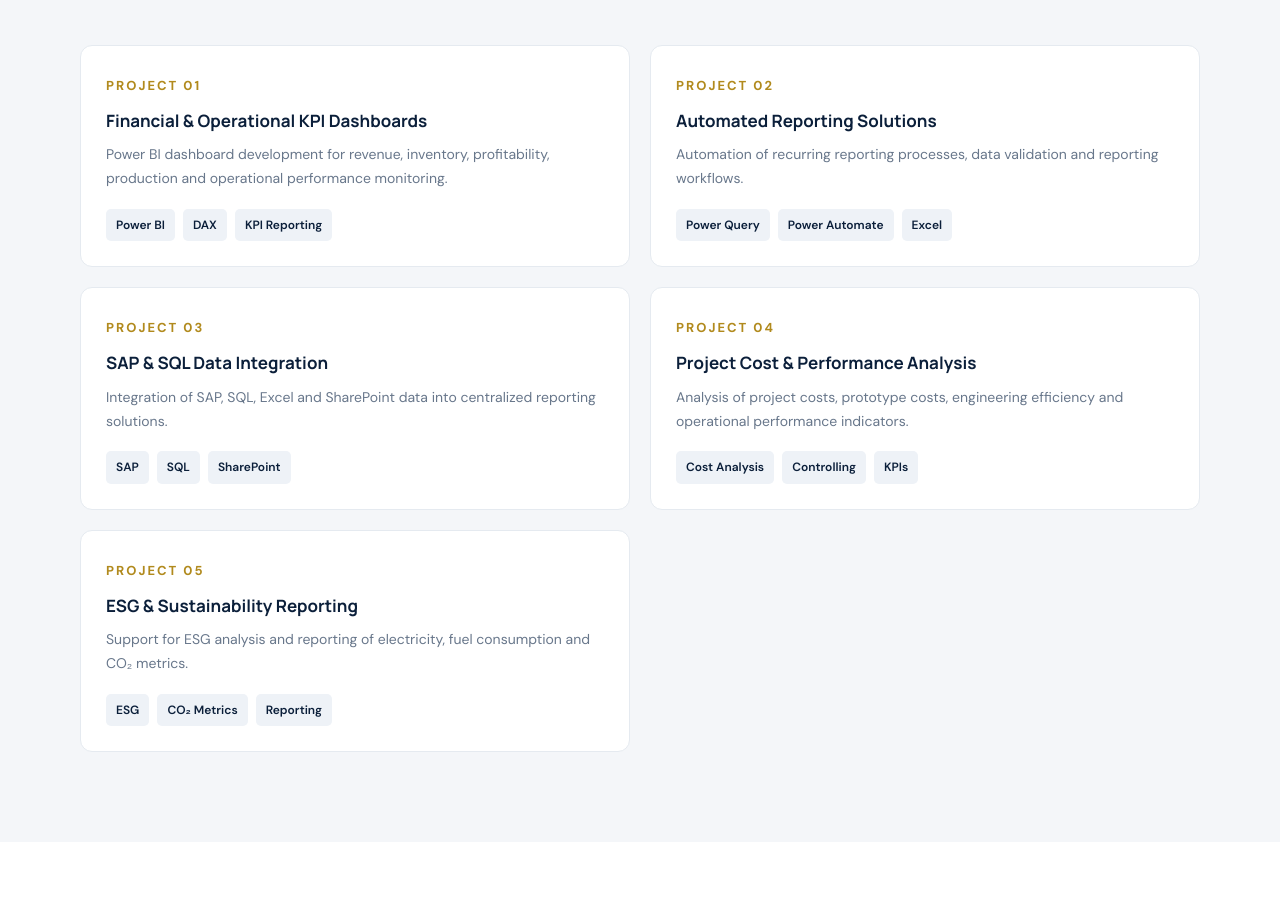
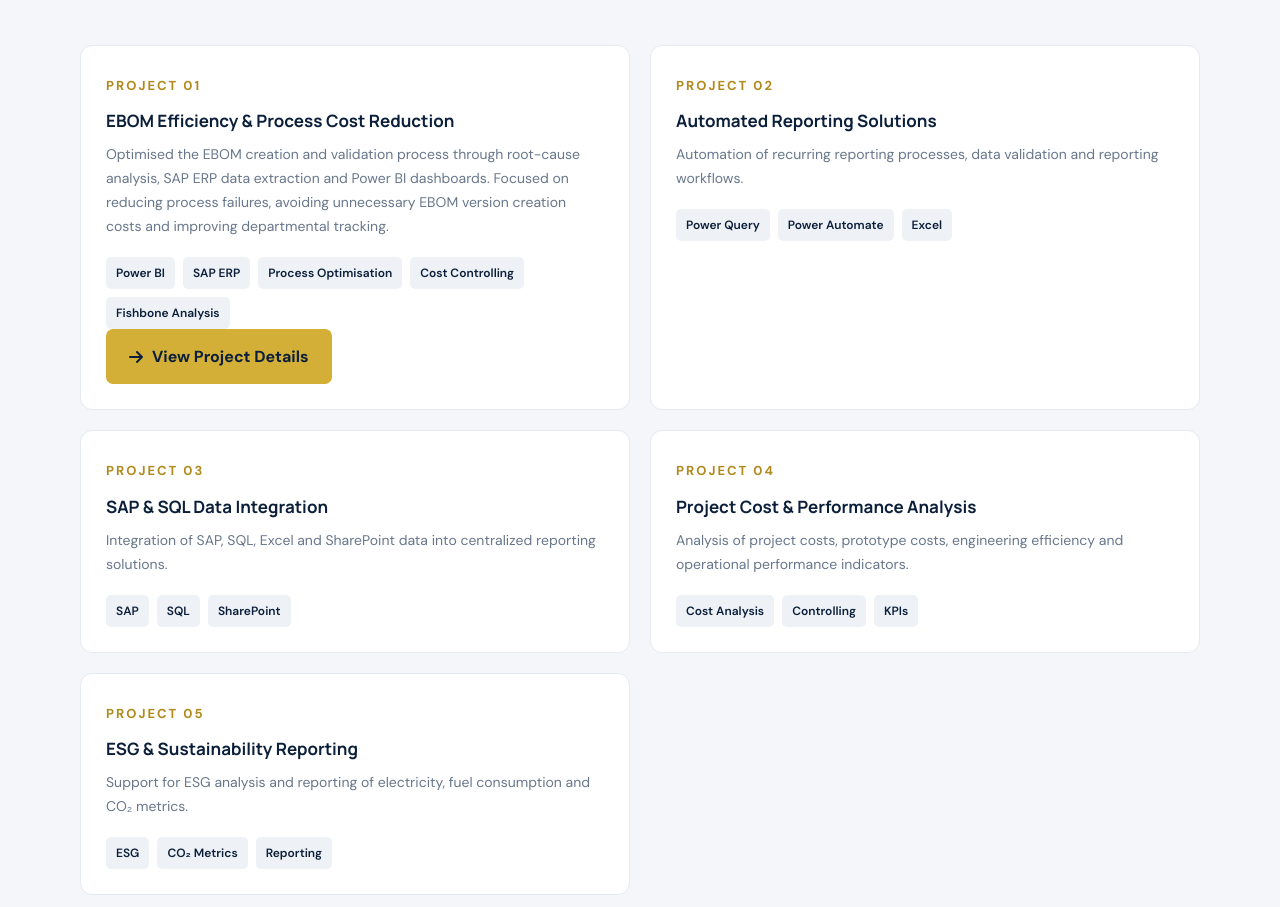
Before and after one commit to Shreedas07/Shreedas-Maral, a plain HTML site: page index.html in a window 1280 px wide. Shown: the part 6105-7012 px from the top of the page. Drawn offline with Linux system fonts and the light colour scheme.

Commit message:
Update index.html

```diff
--- a/index.html
+++ b/index.html
@@ -581,41 +581,85 @@ footer a {color:white;}
       <h2>Featured Projects & Work Highlights</h2>
       <p>Examples of analytical and reporting solutions developed through my professional experience.</p>
     </div>
+
     <div class="projects-grid">
+
+      <!-- PROJECT 01: EBOM PROCESS OPTIMISATION -->
       <div class="project-card">
         <span class="project-number">PROJECT 01</span>
-        <h3>Financial & Operational KPI Dashboards</h3>
-        <p>Power BI dashboard development for revenue, inventory, profitability, production and operational performance monitoring.</p>
-        <div class="tags"><span class="tag">Power BI</span><span class="tag">DAX</span><span class="tag">KPI Reporting</span></div>
+        <h3>EBOM Efficiency & Process Cost Reduction</h3>
+        <p>
+          Optimised the EBOM creation and validation process through
+          root-cause analysis, SAP ERP data extraction and Power BI
+          dashboards. Focused on reducing process failures,
+          avoiding unnecessary EBOM version creation costs and
+          improving departmental tracking.
+        </p>
+        <div class="tags">
+          <span class="tag">Power BI</span>
+          <span class="tag">SAP ERP</span>
+          <span class="tag">Process Optimisation</span>
+          <span class="tag">Cost Controlling</span>
+          <span class="tag">Fishbone Analysis</span>
+        </div>
+        <a class="btn btn-gold"
+           href="ebom-process-optimisation/">
+          <i class="fa-solid fa-arrow-right"></i>
+          View Project Details
+        </a>
       </div>
+
+      <!-- PROJECT 02 -->
       <div class="project-card">
         <span class="project-number">PROJECT 02</span>
         <h3>Automated Reporting Solutions</h3>
         <p>Automation of recurring reporting processes, data validation and reporting workflows.</p>
-        <div class="tags"><span class="tag">Power Query</span><span class="tag">Power Automate</span><span class="tag">Excel</span></div>
+        <div class="tags">
+          <span class="tag">Power Query</span>
+          <span class="tag">Power Automate</span>
+          <span class="tag">Excel</span>
+        </div>
       </div>
+
+      <!-- PROJECT 03 -->
       <div class="project-card">
         <span class="project-number">PROJECT 03</span>
         <h3>SAP & SQL Data Integration</h3>
         <p>Integration of SAP, SQL, Excel and SharePoint data into centralized reporting solutions.</p>
-        <div class="tags"><span class="tag">SAP</span><span class="tag">SQL</span><span class="tag">SharePoint</span></div>
+        <div class="tags">
+          <span class="tag">SAP</span>
+          <span class="tag">SQL</span>
+          <span class="tag">SharePoint</span>
+        </div>
       </div>
+
+      <!-- PROJECT 04 -->
       <div class="project-card">
         <span class="project-number">PROJECT 04</span>
         <h3>Project Cost & Performance Analysis</h3>
         <p>Analysis of project costs, prototype costs, engineering efficiency and operational performance indicators.</p>
-        <div class="tags"><span class="tag">Cost Analysis</span><span class="tag">Controlling</span><span class="tag">KPIs</span></div>
+        <div class="tags">
+          <span class="tag">Cost Analysis</span>
+          <span class="tag">Controlling</span>
+          <span class="tag">KPIs</span>
+        </div>
       </div>
+
+      <!-- PROJECT 05 -->
       <div class="project-card">
         <span class="project-number">PROJECT 05</span>
         <h3>ESG & Sustainability Reporting</h3>
         <p>Support for ESG analysis and reporting of electricity, fuel consumption and CO₂ metrics.</p>
-        <div class="tags"><span class="tag">ESG</span><span class="tag">CO₂ Metrics</span><span class="tag">Reporting</span></div>
+        <div class="tags">
+          <span class="tag">ESG</span>
+          <span class="tag">CO₂ Metrics</span>
+          <span class="tag">Reporting</span>
+        </div>
       </div>
+
     </div>
   </div>
 </section>
-
 <!-- LANGUAGES -->
 <section id="languages">
   <div class="container">
```
